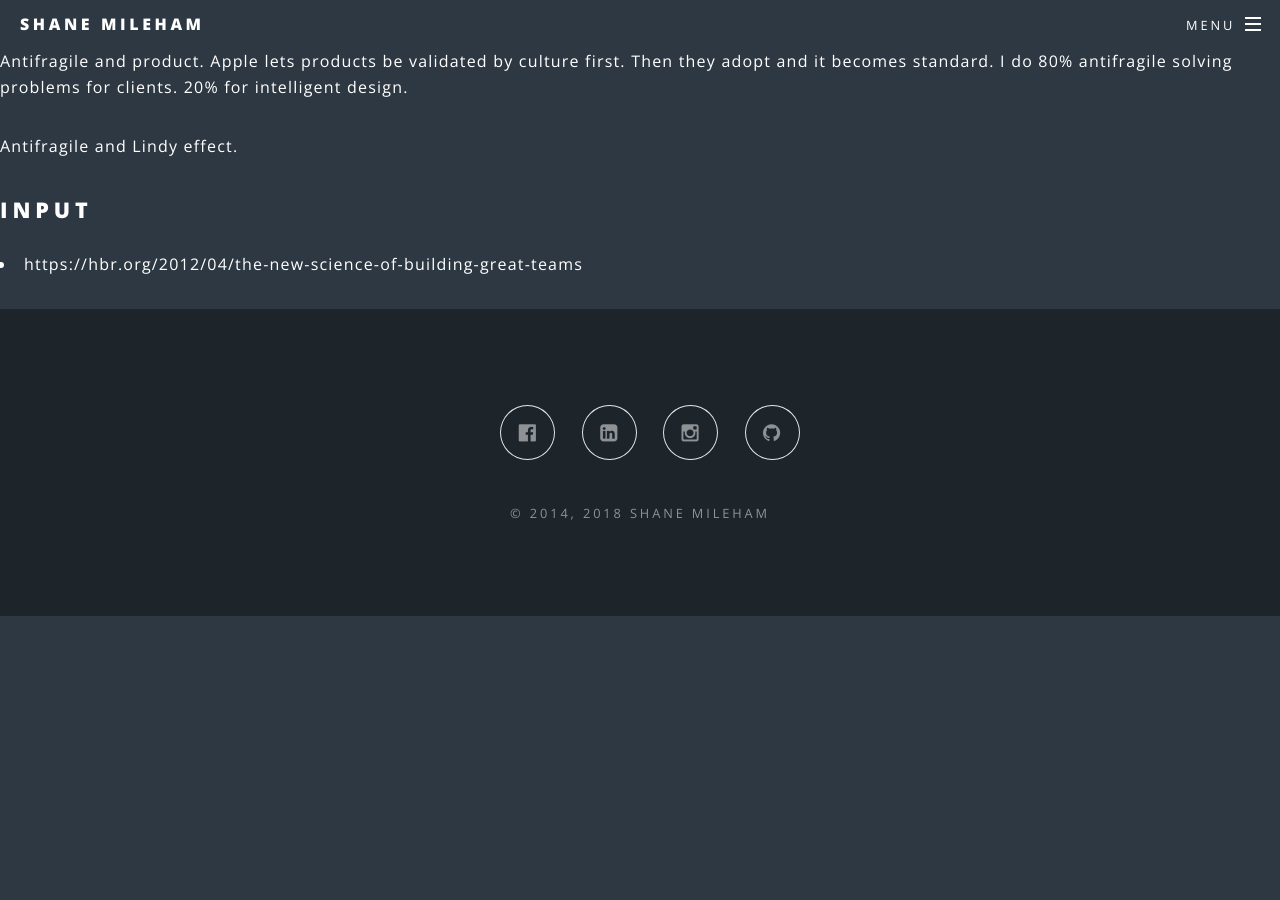
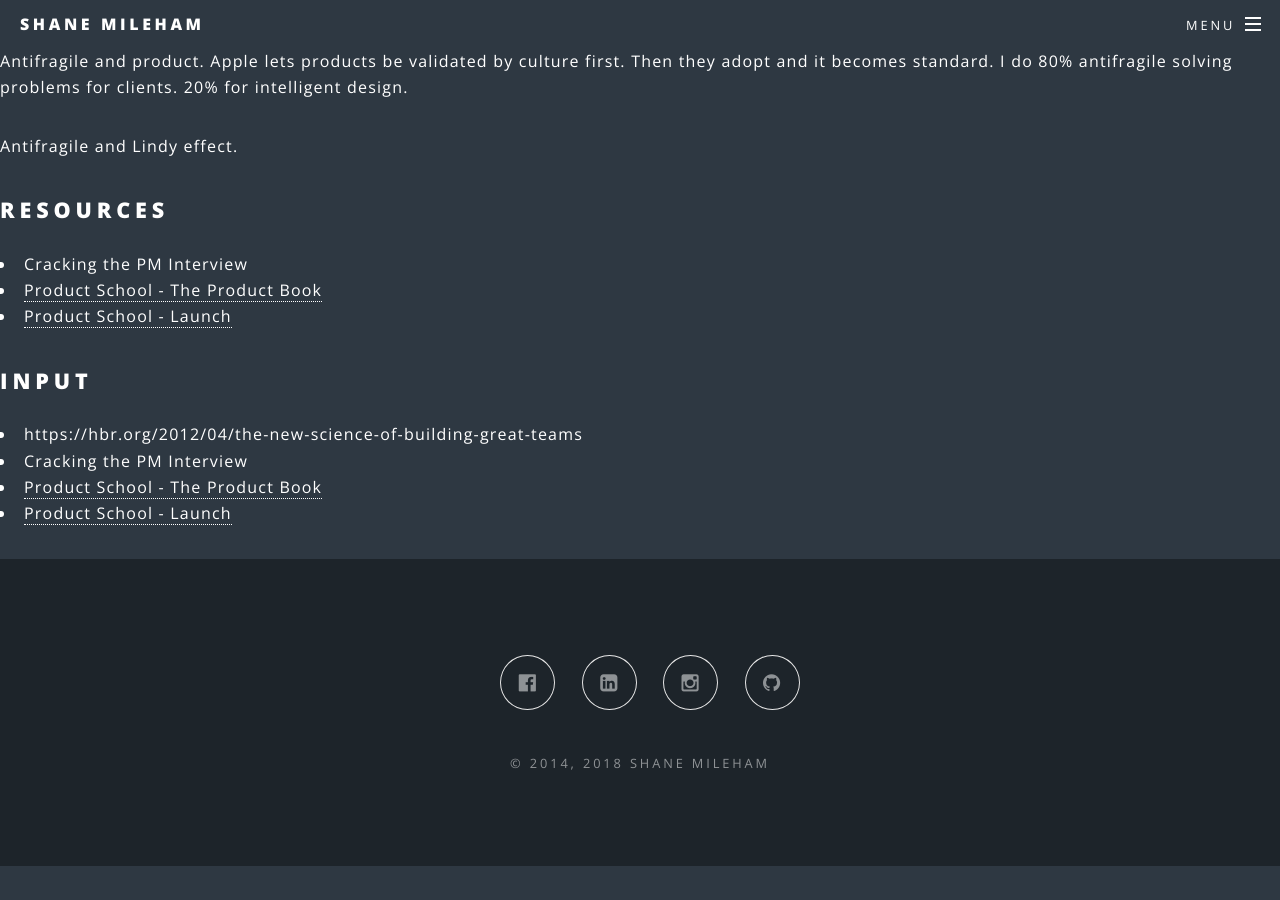
Before and after one commit to shanemileham/shanemileham.github.io, a Jekyll site: the page built from _kb/business/product.md, in a window 1280 px wide. Built offline with Jekyll 4.4.1, drawn with Linux system fonts in a browser that asks for light colours; comment, search, counter and statistics services are not loaded.

Commit message:
Added product resources

```diff
--- a/_kb/business/product.md
+++ b/_kb/business/product.md
@@ -9,5 +9,13 @@
 Antifragile and Lindy effect.
 
 
+## Resources
+- Cracking the PM Interview
+- [Product School - The Product Book](https://drive.google.com/open?id=1pYk_Zu5r72oMipFylsCQ0ii1FiS_GKZq)
+- [Product School - Launch](https://drive.google.com/open?id=1fjvtxK18K9qz5RmcXjS6I1_y2ZXsXA8D)
+
 ## Input
 - https://hbr.org/2012/04/the-new-science-of-building-great-teams
+- Cracking the PM Interview
+- [Product School - The Product Book](https://drive.google.com/open?id=1pYk_Zu5r72oMipFylsCQ0ii1FiS_GKZq)
+- [Product School - Launch](https://drive.google.com/open?id=1fjvtxK18K9qz5RmcXjS6I1_y2ZXsXA8D)
```
